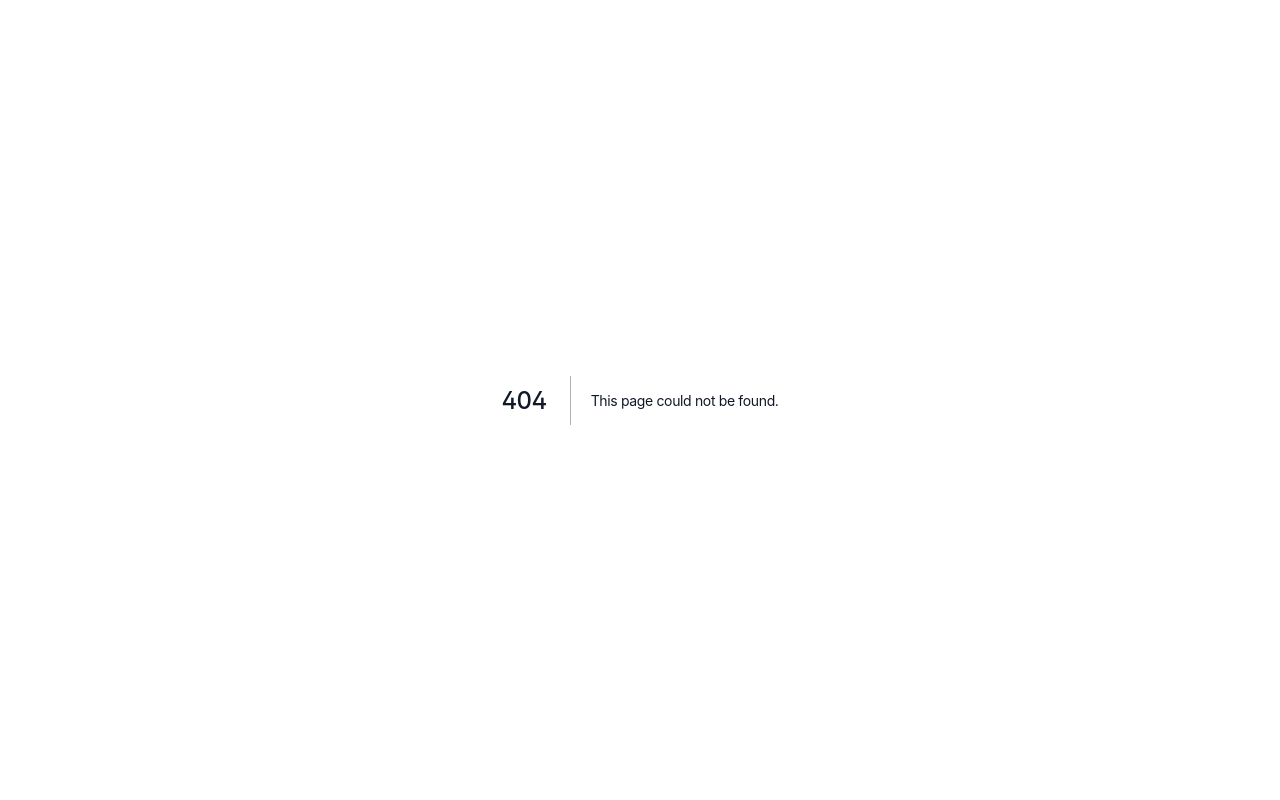
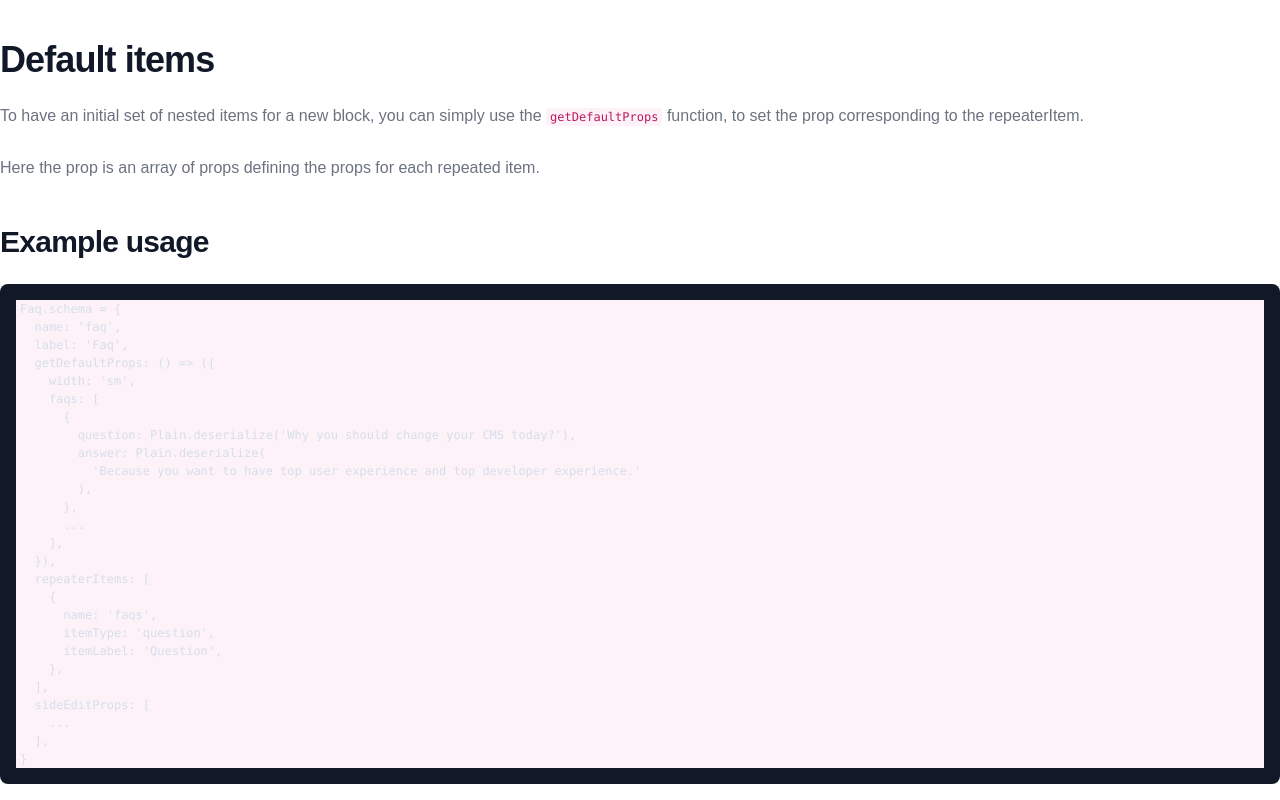
Before and after one commit to ReactBricks/react-bricks-docs, a Next.js app: page /docs/nested-blocks/get-default-props in a window 1280 px wide. Before the commit this address had no page. Built offline with nearby package versions, Linux system fonts and the light colour scheme.

Commit message:
Refactoring of nested blocks in a new section; added repeated bricks page

```diff
--- a/pages/docs/bricks/meta.json
+++ b/pages/docs/bricks/meta.json
@@ -3,8 +3,5 @@
   "schema": "Schema",
   "side-edit-props": "Side edit props",
   "visual-edit": "Visual Editing",
-  "nested-blocks": "Nested Blocks",
-  "repeater-items": "repeaterItems",
-  "get-default-props": "Default props",
   "styling": "Styling"
 }
--- a/pages/docs/bricks/what-is-a-brick.mdx
+++ b/pages/docs/bricks/what-is-a-brick.mdx
@@ -8,7 +8,7 @@ description: A Brick is a content "Lego brick" for React Bricks
 ## What is a Brick?
 
 A Brick is a content "Lego brick" for React Bricks.
-It is a type of content block that you can create and content creator may use to create content on a page.
+It is a type of content block that you can create and content creator may use to create content on a page. A content block is an instance of a brick.
 
 ## How is it made?
 
--- a/pages/docs/meta.json
+++ b/pages/docs/meta.json
@@ -4,5 +4,6 @@
   "admin-dashboard": "Admin Dashboard",
   "configuration": "Configuration",
   "bricks": "Bricks (content blocks)",
+  "nested-blocks": "Nested blocks",
   "deploy": "Deploy"
 }
--- a/pages/docs/bricks/get-default-props.mdx
+++ b/pages/docs/nested-blocks/get-default-props.mdx
@@ -1,9 +1,9 @@
 ---
-title: Nested blocks - Default Props for items
-description: Nested blocks - Set initial items for a new block
+title: Nested blocks - Default Items
+description: Nested blocks - Use getDefaultProps to set new repeating items
 ---
 
-# Set default nested items for a new block
+# Default items
 
 To have an initial set of nested items for a new block, you can simply use the `getDefaultProps` function, to set the  prop corresponding to the repeaterItem.
 
--- /dev/null
+++ b/pages/docs/nested-blocks/meta.json
@@ -0,0 +1,6 @@
+{
+  "overview": "Overview",
+  "repeater-items": "Repeater items",
+  "get-default-props": "Default items",
+  "repeated-bricks": "Repeated bricks"
+}
--- a/pages/docs/bricks/nested-blocks.mdx
+++ b/pages/docs/nested-blocks/overview.mdx
@@ -3,7 +3,7 @@ title: Nested blocks
 description: Learn how to create blocks which have an array of items inside
 ---
 
-# Nested blocks
+# Nested blocks Overview
 
 You can have any number of repeating blocks inside a content block.
 For example a Gallery of images or a "Features" section of a website.
@@ -13,5 +13,5 @@ For example a Gallery of images or a "Features" section of a website.
 You need two things to make it work:
 
 1. Use a React Bricks [`<Repeater>`](/api-reference/visual-components/repeater) component where you need a repeating block
-2. Set up the [`repeaterItems`](repeater-items) property in the component's `schema`
-3. Set default props for the repeating items to have an initial set of nested blocks when a new block is created
+2. Set up the [`repeaterItems`](repeater-items) property in the brick's `schema`
+3. Set [default props](get-default-props) for the repeating items to have an initial set of nested blocks when a new block is created
```
Also changed, not shown: pages/docs/nested-blocks/repeated-bricks.mdx (added, +28 -0 lines), pages/docs/nested-blocks/repeater-items.mdx (renamed from pages/docs/bricks/repeater-items.mdx, +2 -24 lines).
